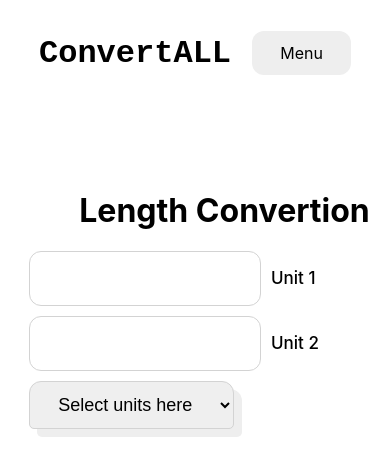
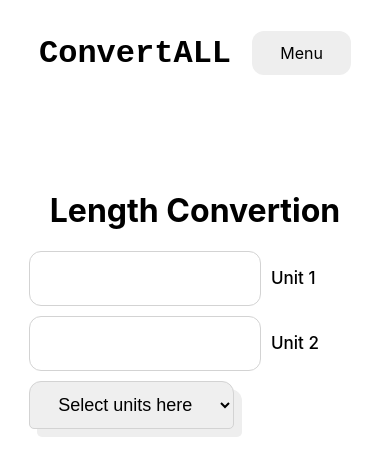
Before and after one commit to nooralamf42/convertAll, a React (Create React App) app: page / in a window 390 px wide. Shown: the top 476 px of the page. Built offline with nearby package versions, Linux system fonts and the light colour scheme.

Commit message:
Update Layout.module.css

```diff
--- a/src/css/Layout.module.css
+++ b/src/css/Layout.module.css
@@ -52,4 +52,8 @@
     .input{
         width: 50%;
     }
+    .alignCenter{
+        text-align: center;
+        margin-left:0;
+    }
 }
```
